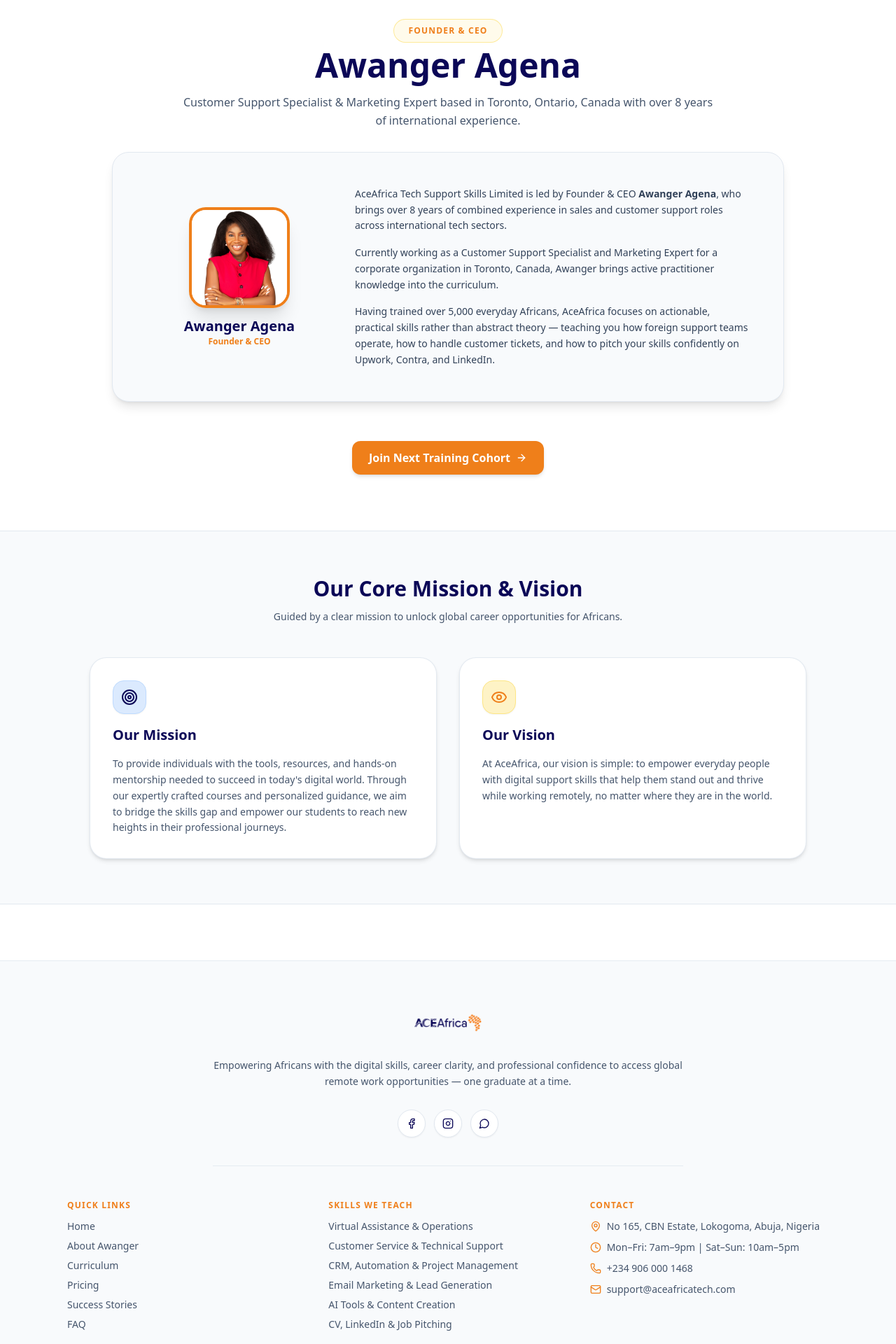
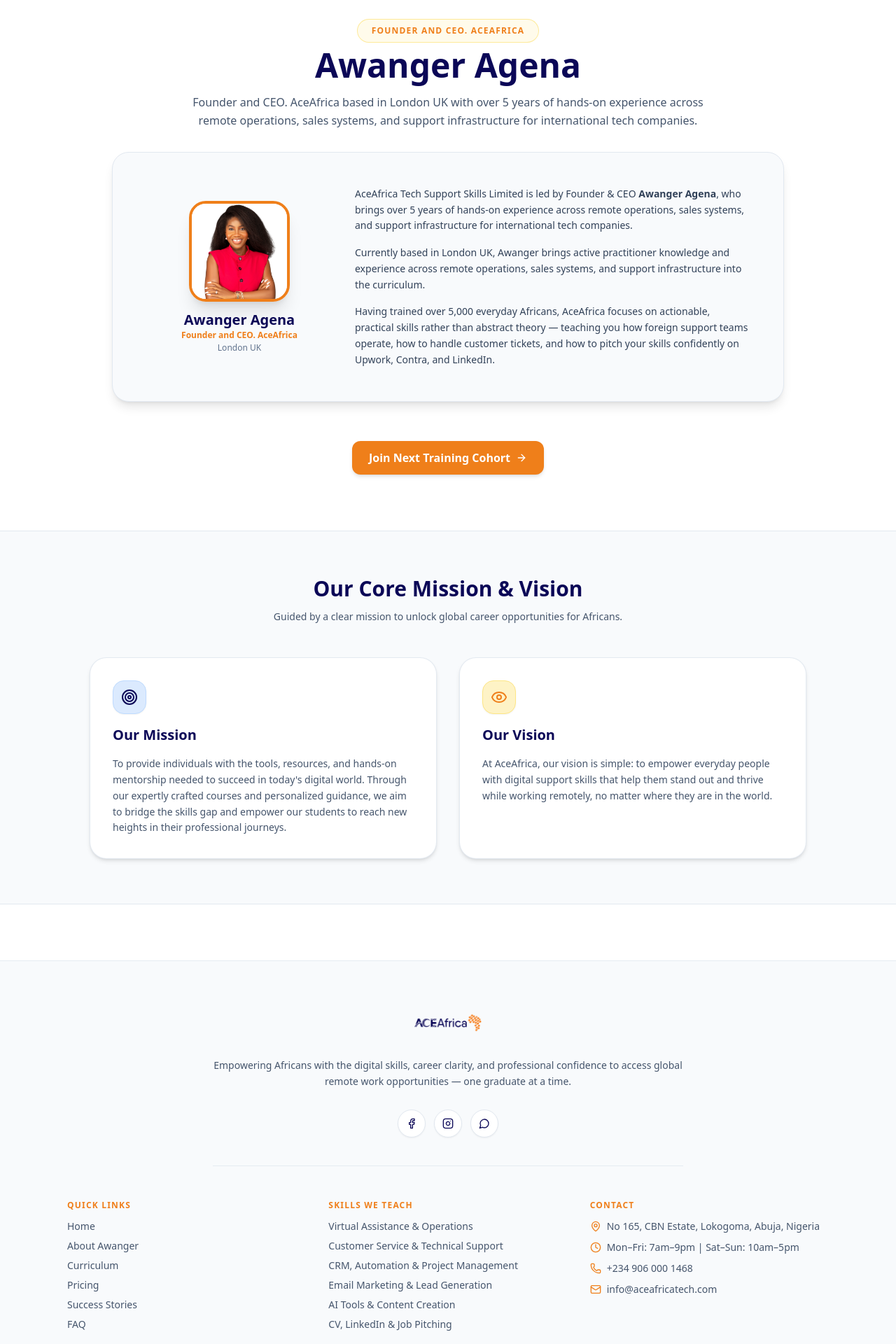
Before and after one commit to Codewitheyezyc/aceafricatech, a Next.js app: page /about in a window 1280 px wide. Shown: the part 480-2400 px from the top of the page at 70% size. Built offline with nearby package versions, Linux system fonts and the light colour scheme.

Commit message:
Update bank account details, contact email, founder bio, and experience wording

```diff
--- a/app/about/page.tsx
+++ b/app/about/page.tsx
@@ -26,14 +26,14 @@
         <div className="space-y-4 max-w-3xl mx-auto mb-8">
           <div className="mb-2">
             <span className="inline-block text-xs font-extrabold text-[#EF7F1A] uppercase tracking-widest bg-amber-50 px-5 py-2 rounded-full border border-amber-200/80">
-              Founder & CEO
+              Founder and CEO. AceAfrica
             </span>
           </div>
           <h2 className="text-3xl sm:text-5xl font-black text-[#0B0757]">
             Awanger Agena
           </h2>
           <p className="text-slate-600 text-base leading-relaxed">
-            Customer Support Specialist & Marketing Expert based in Toronto, Ontario, Canada with over 8 years of international experience.
+            Founder and CEO. AceAfrica based in London UK with over 5 years of hands-on experience across remote operations, sales systems, and support infrastructure for international tech companies.
           </p>
         </div>
 
@@ -51,16 +51,17 @@
             </div>
             <div>
               <h3 className="font-extrabold text-xl text-[#0B0757]">Awanger Agena</h3>
-              <p className="text-xs font-bold text-[#EF7F1A]">Founder & CEO</p>
+              <p className="text-xs font-bold text-[#EF7F1A]">Founder and CEO. AceAfrica</p>
+              <p className="text-xs text-slate-500 font-medium mt-0.5">London UK</p>
             </div>
           </div>
 
           <div className="md:col-span-8 space-y-4 text-slate-700 text-sm leading-relaxed">
             <p>
-              AceAfrica Tech Support Skills Limited is led by Founder & CEO <strong>Awanger Agena</strong>, who brings over 8 years of combined experience in sales and customer support roles across international tech sectors.
+              AceAfrica Tech Support Skills Limited is led by Founder & CEO <strong>Awanger Agena</strong>, who brings over 5 years of hands-on experience across remote operations, sales systems, and support infrastructure for international tech companies.
             </p>
             <p>
-              Currently working as a Customer Support Specialist and Marketing Expert for a corporate organization in Toronto, Canada, Awanger brings active practitioner knowledge into the curriculum.
+              Currently based in London UK, Awanger brings active practitioner knowledge and experience across remote operations, sales systems, and support infrastructure into the curriculum.
             </p>
             <p>
               Having trained over 5,000 everyday Africans, AceAfrica focuses on actionable, practical skills rather than abstract theory — teaching you how foreign support teams operate, how to handle customer tickets, and how to pitch your skills confidently on Upwork, Contra, and LinkedIn.
--- a/app/contact/page.tsx
+++ b/app/contact/page.tsx
@@ -86,10 +86,10 @@
                 <div>
                   <h4 className="font-extrabold text-[#0B0757] text-sm">Official Email</h4>
                   <a
-                    href="mailto:support@aceafricatech.com"
+                    href="mailto:info@aceafricatech.com"
                     className="text-xs font-semibold text-slate-700 hover:text-[#EF7F1A] block mt-1"
                   >
-                    support@aceafricatech.com
+                    info@aceafricatech.com
                   </a>
                 </div>
               </div>
--- a/app/enroll/page.tsx
+++ b/app/enroll/page.tsx
@@ -16,7 +16,7 @@
   const selectedTier = pricingTiers.find(t => t.id === selectedTierId) || pricingTiers[1];
 
   const handleCopy = () => {
-    navigator.clipboard.writeText("0847291048");
+    navigator.clipboard.writeText("0176216529");
     setCopiedAccount(true);
     setTimeout(() => setCopiedAccount(false), 2500);
   };
@@ -92,13 +92,13 @@
 
               <div className="space-y-1">
                 <span className="text-[10px] font-extrabold uppercase tracking-wider text-slate-400">Account Name</span>
-                <p className="font-extrabold text-slate-900 text-sm">AceAfrica Tech Support Skills Limited</p>
+                <p className="font-extrabold text-slate-900 text-sm">Awanger Agena</p>
               </div>
 
               <div className="bg-slate-50 p-4 rounded-xl border border-slate-200 flex items-center justify-between">
                 <div>
                   <span className="text-[10px] font-extrabold uppercase tracking-wider text-slate-400">Account Number</span>
-                  <p className="font-black text-[#0B0757] text-2xl tracking-wider">0847291048</p>
+                  <p className="font-black text-[#0B0757] text-2xl tracking-wider">0176216529</p>
                 </div>
                 <button
                   onClick={handleCopy}
--- a/components/home/FounderSection.tsx
+++ b/components/home/FounderSection.tsx
@@ -35,15 +35,15 @@
             </div>
             <div>
               <h3 className="font-extrabold text-2xl text-[#0B0757]">Awanger Agena</h3>
-              <p className="text-xs font-extrabold text-[#EF7F1A] uppercase tracking-wider mt-1">Founder & CEO</p>
-              <p className="text-xs text-slate-500 font-medium mt-1">London, UK & Toronto, Canada</p>
+              <p className="text-xs font-extrabold text-[#EF7F1A] uppercase tracking-wider mt-1">Founder and CEO. AceAfrica</p>
+              <p className="text-xs text-slate-500 font-medium mt-1">London UK</p>
             </div>
           </div>
 
           {/* Story Body Copy */}
           <div className="lg:col-span-7 space-y-4 text-slate-700 text-sm leading-relaxed">
             <p>
-              AceAfrica was founded by <strong>Awanger Agena</strong> — a remote work professional with over 8 years of hands-on experience across operations, executive assistance, customer support, and digital marketing, working with international companies in fintech, e-commerce, and healthcare.
+              AceAfrica was founded by <strong>Awanger Agena</strong> — a remote work professional with over 5 years of hands-on experience across remote operations, sales systems, and support infrastructure for international tech companies.
             </p>
             <p>
               Awanger didn't start with a tech background. Her degree is in Accounting. She transitioned into remote work in Nigeria in 2021 — learning, applying, and building her career entirely through the skills she now teaches. That journey took her from working remotely in Nigeria to corporate London, where she works with a fintech company — proof that the path she maps out for her students is one she has walked herself.
@@ -65,7 +65,7 @@
             "I didn't start with connections or a tech degree. I started with the right skills and the willingness to show up. If I could make it from Nigeria to corporate London without a tech background — anyone who understands what to do can do the same. That's exactly why I started AceAfrica."
           </blockquote>
           <cite className="block text-xs font-extrabold text-[#EF7F1A] uppercase tracking-widest not-italic pt-2">
-            — Awanger Agena, Founder & CEO
+            — Awanger Agena, Founder and CEO. AceAfrica
           </cite>
         </div>
 
--- a/components/layout/Footer.tsx
+++ b/components/layout/Footer.tsx
@@ -103,7 +103,7 @@
               </p>
               <p className="flex items-center justify-center md:justify-start space-x-2">
                 <Mail className="w-4 h-4 text-[#EF7F1A] shrink-0" />
-                <a href="mailto:support@aceafricatech.com" className="hover:text-[#0B0757] transition-colors">support@aceafricatech.com</a>
+                <a href="mailto:info@aceafricatech.com" className="hover:text-[#0B0757] transition-colors">info@aceafricatech.com</a>
               </p>
             </div>
           </div>
--- a/data/testimonials.ts
+++ b/data/testimonials.ts
@@ -28,7 +28,7 @@
     id: "3",
     name: "Chinemerem Maria",
     badge: "AceAfrica Alumni",
-    content: "I recommend AceAfrica to every Nigerian looking to break free from local salary limits. Awanger Agena's hands-on guidance as an active support specialist in Canada gives you insider strategies that actually work.",
+    content: "I recommend AceAfrica to every Nigerian looking to break free from local salary limits. Awanger Agena's hands-on guidance as an active support specialist in London, UK gives you insider strategies that actually work.",
     image: "/testimonial3.png",
     rating: 5,
   },
--- a/lib/resend.ts
+++ b/lib/resend.ts
@@ -5,8 +5,8 @@
 const resendApiKey = process.env.RESEND_API_KEY || '';
 export const resend = new Resend(resendApiKey);
 
-export const FROM_EMAIL = process.env.RESEND_FROM_EMAIL || 'hello@aceafricatech.com';
-export const TEAM_NOTIFICATION_EMAIL = process.env.TEAM_NOTIFICATION_EMAIL || 'hello@aceafricatech.com';
+export const FROM_EMAIL = process.env.RESEND_FROM_EMAIL || 'info@aceafricatech.com';
+export const TEAM_NOTIFICATION_EMAIL = process.env.TEAM_NOTIFICATION_EMAIL || 'info@aceafricatech.com';
 
 
 export interface SendPaymentNotificationParams {
@@ -120,7 +120,7 @@
 }
 
 export async function sendLeadMagnetGuideEmail(params: SendLeadMagnetGuideParams) {
-  const fromAddress = process.env.RESEND_FROM_EMAIL || 'hello@aceafricatech.com';
+  const fromAddress = process.env.RESEND_FROM_EMAIL || 'info@aceafricatech.com';
 
   if (!process.env.RESEND_API_KEY) {
     console.log('[Dev mode] Resend API key missing. Mocking lead magnet guide email sending to:', params.email);
@@ -141,7 +141,7 @@
     const data = await resend.emails.send({
       from: `Awanger from AceAfrica <${fromAddress}>`,
       to: [params.email],
-      replyTo: `hello@aceafricatech.com`,
+      replyTo: `info@aceafricatech.com`,
       subject: `Your Cover Letter & Upwork Proposal Guide`,
       html: `
         <div style="font-family: Arial, sans-serif; max-width: 600px; margin: 0 auto; color: #1e293b; line-height: 1.6; padding: 20px;">
@@ -174,7 +174,7 @@
           <p style="font-size: 13px; color: #64748b; margin: 2px 0 0 0;">Founder, AceAfrica Tech Support Skills Limited</p>
 
           <div style="margin-top: 36px; padding-top: 16px; border-top: 1px solid #e2e8f0; text-align: center; font-size: 11px; color: #94a3b8;">
-            <p style="margin: 0;">AceAfrica Tech Support Skills Limited &bull; hello@aceafricatech.com</p>
+            <p style="margin: 0;">AceAfrica Tech Support Skills Limited &bull; info@aceafricatech.com</p>
           </div>
         </div>
       `,
```
